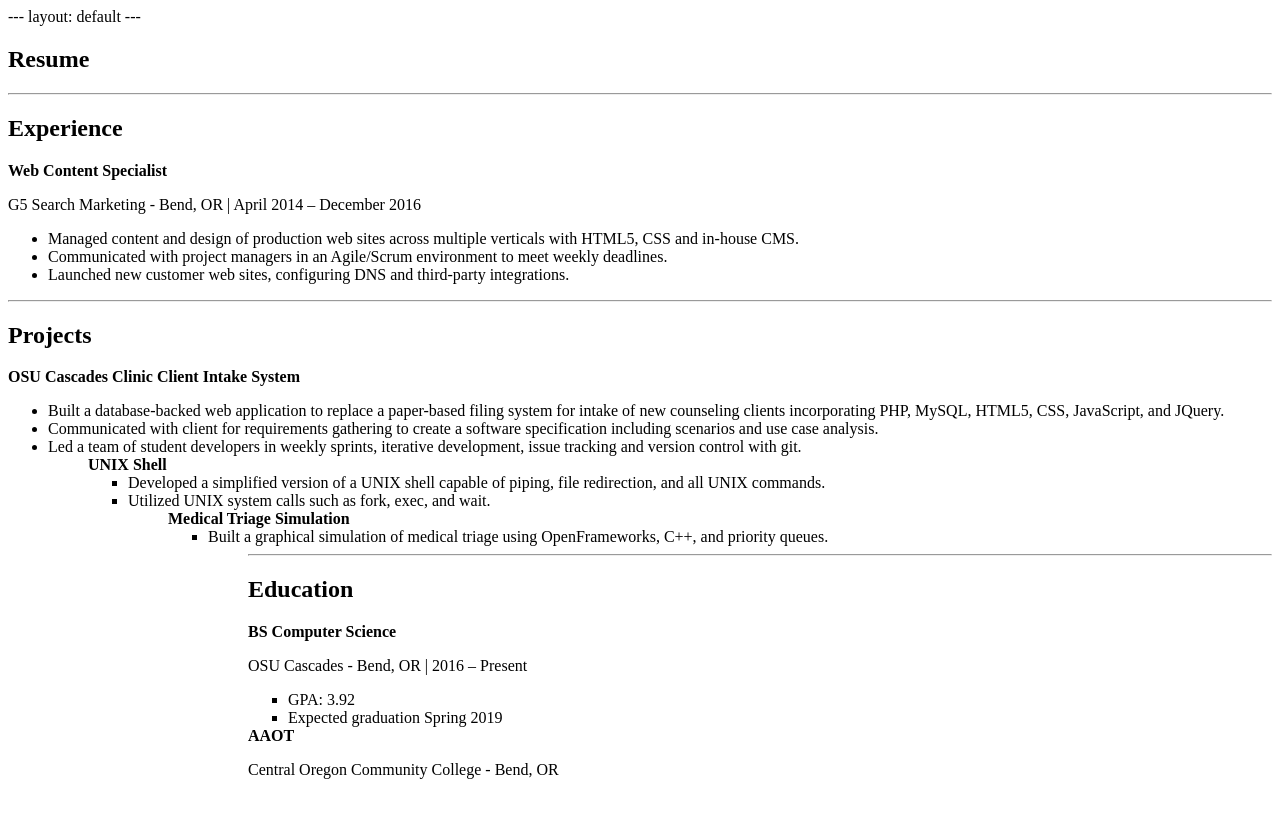
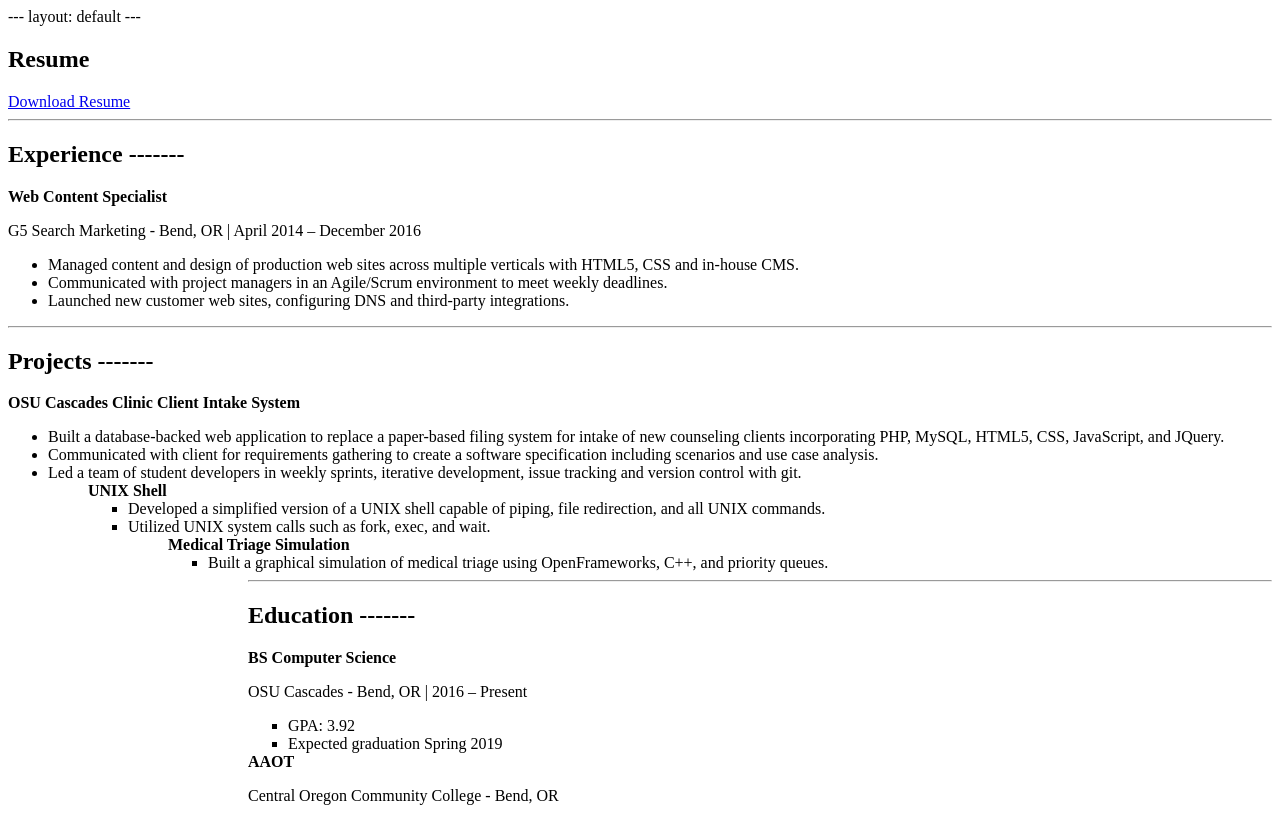
Before and after one commit to nathanstruhs/nathanstruhs.github.io, a PHP site: page /resume.html in a window 1280 px wide. Before the commit the page ends 779 px from the top, so only its background shows below. Run offline with PHP 8.4, Linux system fonts and the light colour scheme.

Commit message:
Added downloadable resume pdf

```diff
--- a/_sass/_styles.scss
+++ b/_sass/_styles.scss
@@ -6,6 +6,11 @@
 
 .secondary-headline {
   color: #36609D;
+  line-height: 0px;
+}
+
+strong {
+  text-decoration: underline;
 }
 
 .standard {
--- a/index.html
+++ b/index.html
@@ -19,6 +19,7 @@
     	<li id="enjoy-li">I <span id="enjoy">enjoy</span> solving problems</li>
     	<li id="thrive-li">I <span id="thrive">thrive</span> on new challenges</li>
     </ul>
+    <p></p>
   </section>
 
 </div>
--- a/resume.html
+++ b/resume.html
@@ -6,9 +6,10 @@
 
   <section>
     <h1>Resume</h1>
+    <a href="nathan_struhs_resume.pdf" target="blank">Download Resume</a>
+
     <hr>
-
-    <h2>Experience</h2>
+    <h2>Experience -------</h2>
     <strong>Web Content Specialist</strong>
     <p class="secondary-headline">G5 Search Marketing - Bend, OR | April 2014 – December 2016</p>
     <ul>
@@ -18,28 +19,25 @@
     </ul>
 
     <hr>
-
-    <h2>Projects</h2>
+    <h2>Projects -------</h2>
     <strong>OSU Cascades Clinic Client Intake System</strong>
     <ul>
     	<li>Built a database-backed web application to replace a paper-based filing system for intake of new counseling clients incorporating PHP, MySQL, HTML5, CSS, JavaScript, and JQuery.</li>
     	<li>Communicated with client for requirements gathering to create a software specification including scenarios and use case analysis.</li>
     	<li>Led a team of student developers in weekly sprints, iterative development, issue tracking and version control with git.</li>
     <ul>
-
     <strong>UNIX Shell </strong>
     <ul>
     	<li>Developed a simplified version of a UNIX shell capable of piping, file redirection, and all UNIX commands.</li>
     	<li>Utilized UNIX system calls such as fork, exec, and wait.</li>
     <ul>
-
     <strong>Medical Triage Simulation</strong>
     <ul>
     	<li>Built a graphical simulation of medical triage using OpenFrameworks, C++, and priority queues.</li>
     <ul>
 
     <hr>
-    <h2>Education</h2>
+    <h2>Education -------</h2>
     <strong>BS Computer Science</strong>
     <p class="secondary-headline">OSU Cascades - Bend, OR | 2016 – Present</p>
     <ul>
```
Also changed, not shown: 1 other file.
